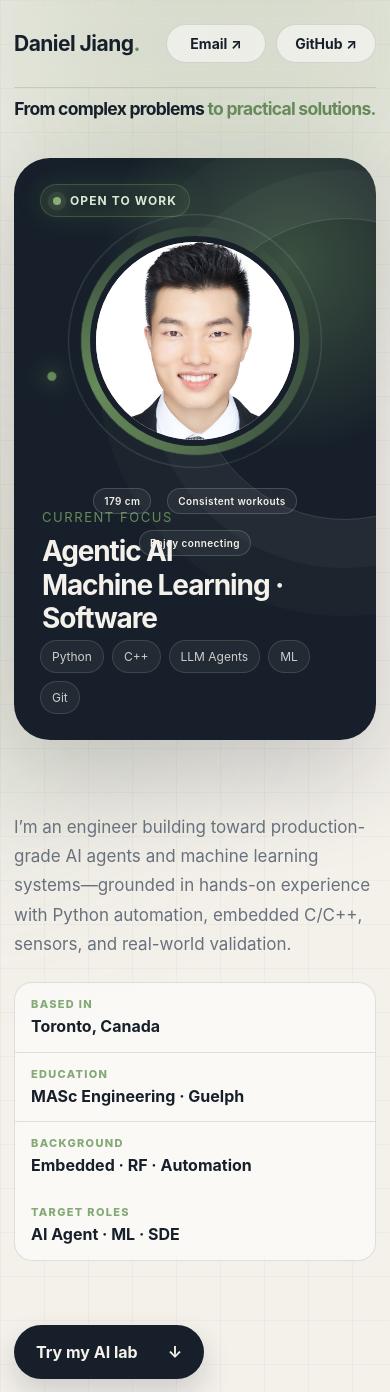
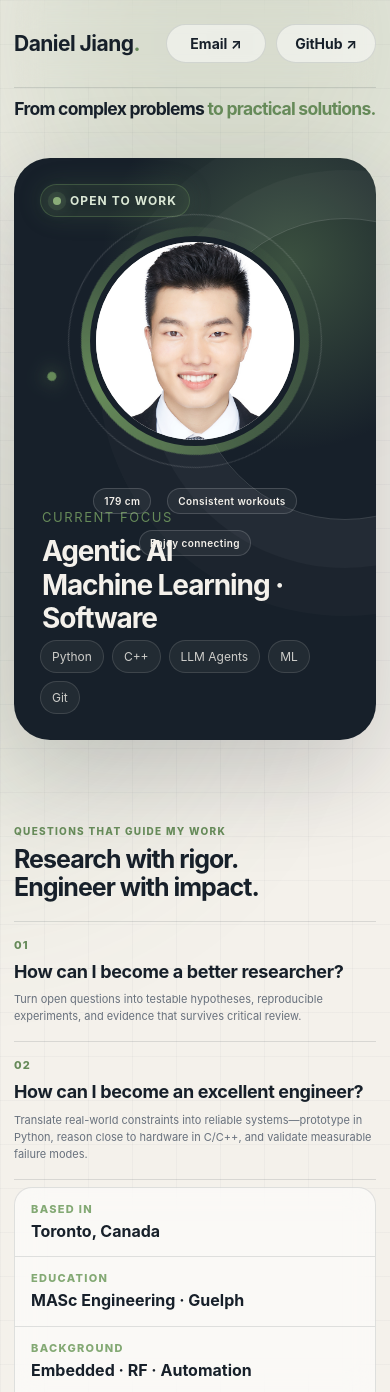
Before and after one commit to jiangjian9803-eng/jiangjian9803-eng.github.io, a Next.js app: page / in a window 390 px wide. Shown: the top 1392 px of the page. Built offline with nearby package versions, Linux system fonts and the light colour scheme.

Commit message:
Add guiding research and engineering questions

```diff
--- a/index.html
+++ b/index.html
@@ -58,11 +58,28 @@
         </div>
 
         <div class="hero-copy reveal">
-          <div class="hero-heading-placeholder" aria-hidden="true"></div>
-          <p class="hero-intro">
-            I’m an engineer building toward production-grade AI agents and machine learning systems—grounded in hands-on
-            experience with Python automation, embedded C/C++, sensors, and real-world validation.
-          </p>
+          <section class="guiding-questions" aria-labelledby="guiding-questions-title">
+            <div class="questions-heading">
+              <span>Questions that guide my work</span>
+              <h2 id="guiding-questions-title">Research with rigor.<br />Engineer with impact.</h2>
+            </div>
+            <ol>
+              <li>
+                <span>01</span>
+                <div>
+                  <p>How can I become a better researcher?</p>
+                  <small>Turn open questions into testable hypotheses, reproducible experiments, and evidence that survives critical review.</small>
+                </div>
+              </li>
+              <li>
+                <span>02</span>
+                <div>
+                  <p>How can I become an excellent engineer?</p>
+                  <small>Translate real-world constraints into reliable systems—prototype in Python, reason close to hardware in C/C++, and validate measurable failure modes.</small>
+                </div>
+              </li>
+            </ol>
+          </section>
           <div class="profile-facts" aria-label="Personal information">
             <div><span>Based in</span><strong>Toronto, Canada</strong></div>
             <div><span>Education</span><strong>MASc Engineering · Guelph</strong></div>
--- a/styles.css
+++ b/styles.css
@@ -51,7 +51,15 @@ nav a:hover { color: var(--ink); }
 .hero-profile-heading h1 { max-width: none; margin: 0; font-size: clamp(24px, 2.35vw, 34px); line-height: 1.08; letter-spacing: -.042em; white-space: nowrap; }
 .hero-profile-heading h1 span, .hero-profile-heading h1 em { display: inline; }
 .hero-profile-heading h1 em { margin: 0; }
-.hero-heading-placeholder { height: 300px; }
+.guiding-questions { height: 444px; display: flex; flex-direction: column; justify-content: center; max-width: 720px; }
+.questions-heading { display: grid; grid-template-columns: 150px 1fr; gap: 22px; align-items: start; margin-bottom: 26px; }
+.questions-heading > span { padding-top: 4px; color: var(--blue); font-size: 10px; font-weight: 850; letter-spacing: .13em; text-transform: uppercase; }
+.questions-heading h2 { font-size: 25px; line-height: 1.12; letter-spacing: -.04em; }
+.guiding-questions ol { margin: 0; padding: 0; list-style: none; border-top: 1px solid var(--line); }
+.guiding-questions li { display: grid; grid-template-columns: 150px 1fr; gap: 22px; align-items: center; padding: 20px 0; border-bottom: 1px solid var(--line); }
+.guiding-questions li > span { color: var(--blue); font-size: 11px; font-weight: 850; letter-spacing: .1em; }
+.guiding-questions li p { margin: 0; font: 700 18px/1.35 "Avenir Next", Inter, sans-serif; letter-spacing: -.02em; }
+.guiding-questions li small { display: block; max-width: 520px; margin-top: 7px; color: var(--muted); font-size: 11px; line-height: 1.55; }
 .eyebrow { display: flex; align-items: center; gap: 10px; text-transform: uppercase; font-size: 12px; font-weight: 700; letter-spacing: .14em; color: var(--muted); }
 .eyebrow span { width: 26px; height: 2px; background: var(--orange); }
 h1, h2, h3 { font-family: "Manrope", sans-serif; margin: 0; }
@@ -59,7 +67,6 @@ h1, h2, h3 { font-family: "Avenir Next", Inter, -apple-system, sans-serif; margi
 h1 { max-width: 760px; font-size: clamp(48px, 5.8vw, 78px); line-height: 1.04; letter-spacing: -.052em; font-weight: 700; }
 h1 span, h1 em { display: block; }
 h1 em { position: relative; margin-top: .08em; color: var(--blue); font-style: normal; }
-.hero-intro { max-width: 670px; font-size: 17px; line-height: 1.72; color: var(--muted); margin: 28px 0; }
 .hero-actions { display: flex; gap: 14px; flex-wrap: wrap; margin-top: 64px; }
 .profile-facts { max-width: 720px; display: grid; grid-template-columns: 1fr 1fr; margin: -5px 0 28px; border: 1px solid var(--line); border-radius: 18px; overflow: hidden; background: rgba(255,255,255,.55); backdrop-filter: blur(14px); }
 .profile-facts div { padding: 14px 16px; border-right: 1px solid var(--line); border-bottom: 1px solid var(--line); }
@@ -267,7 +274,7 @@ footer { display: flex; justify-content: space-between; padding-block: 25px 40px
   .hero-card { top: 0; transform: none; }
   .hero-card.reveal.visible { transform: none; }
   .hero-profile-heading { top: 12px; }
-  .hero-heading-placeholder { display: none; }
+  .guiding-questions { height: auto; padding-block: 36px 12px; }
   .proof-strip { grid-template-columns: 1fr 1fr; }
   .proof-strip div:nth-child(2) { border-right: 0; }
   .proof-strip div:nth-child(-n+2) { border-bottom: 1px solid var(--line); }
@@ -290,6 +297,9 @@ footer { display: flex; justify-content: space-between; padding-block: 25px 40px
   .hero::before { display: none; }
   .hero-meta { align-items: flex-start; flex-direction: column; gap: 10px; }
   .text-link { min-height: 42px; }
+  .questions-heading, .guiding-questions li { grid-template-columns: 1fr; gap: 8px; }
+  .questions-heading { margin-bottom: 20px; }
+  .guiding-questions li { padding: 16px 0; }
   .profile-facts { grid-template-columns: 1fr; }
   .profile-facts div, .profile-facts div:nth-child(2n) { border-right: 0; border-bottom: 1px solid var(--line); }
   .profile-facts div:last-child { border-bottom: 0; }
```
